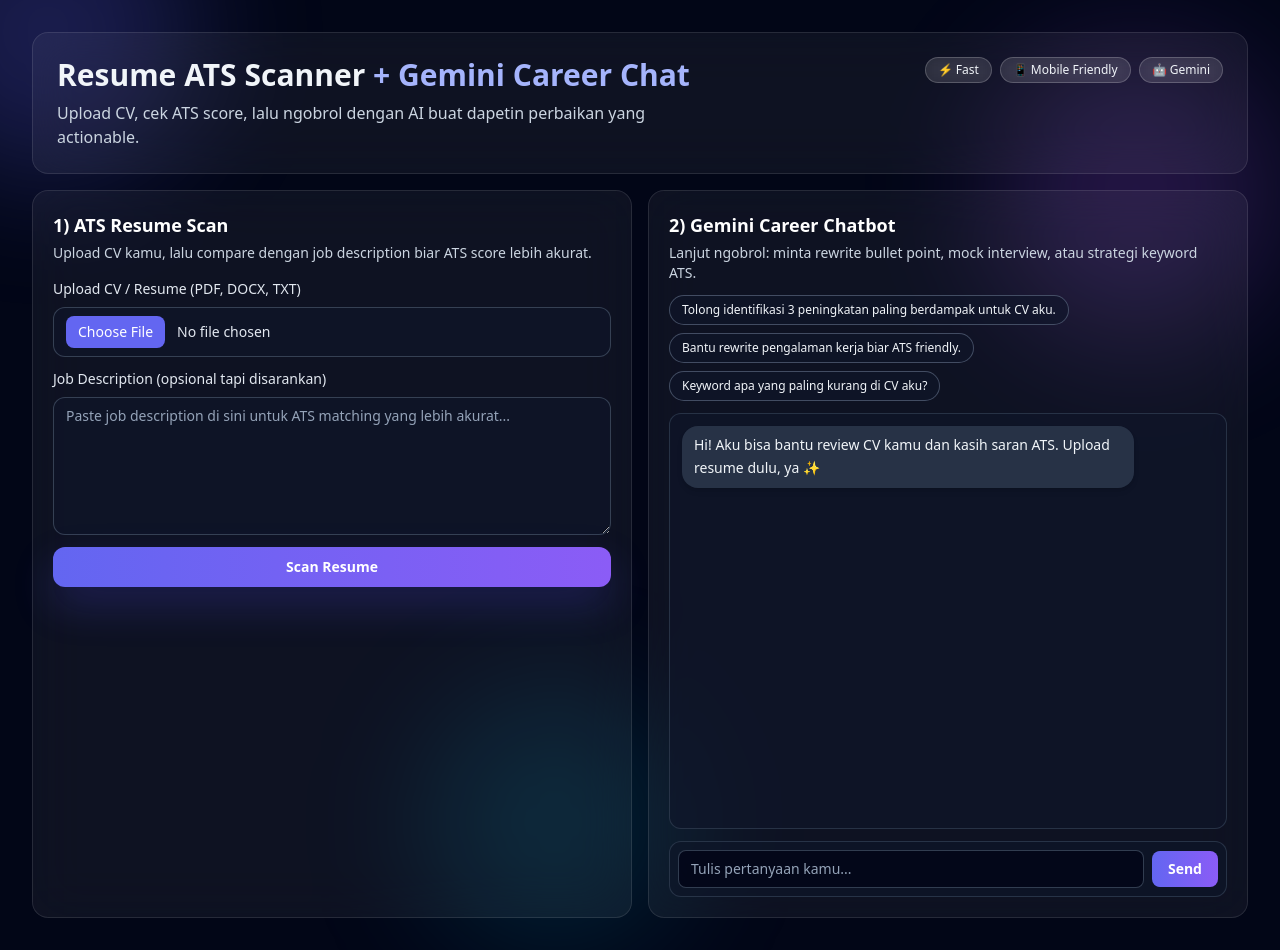
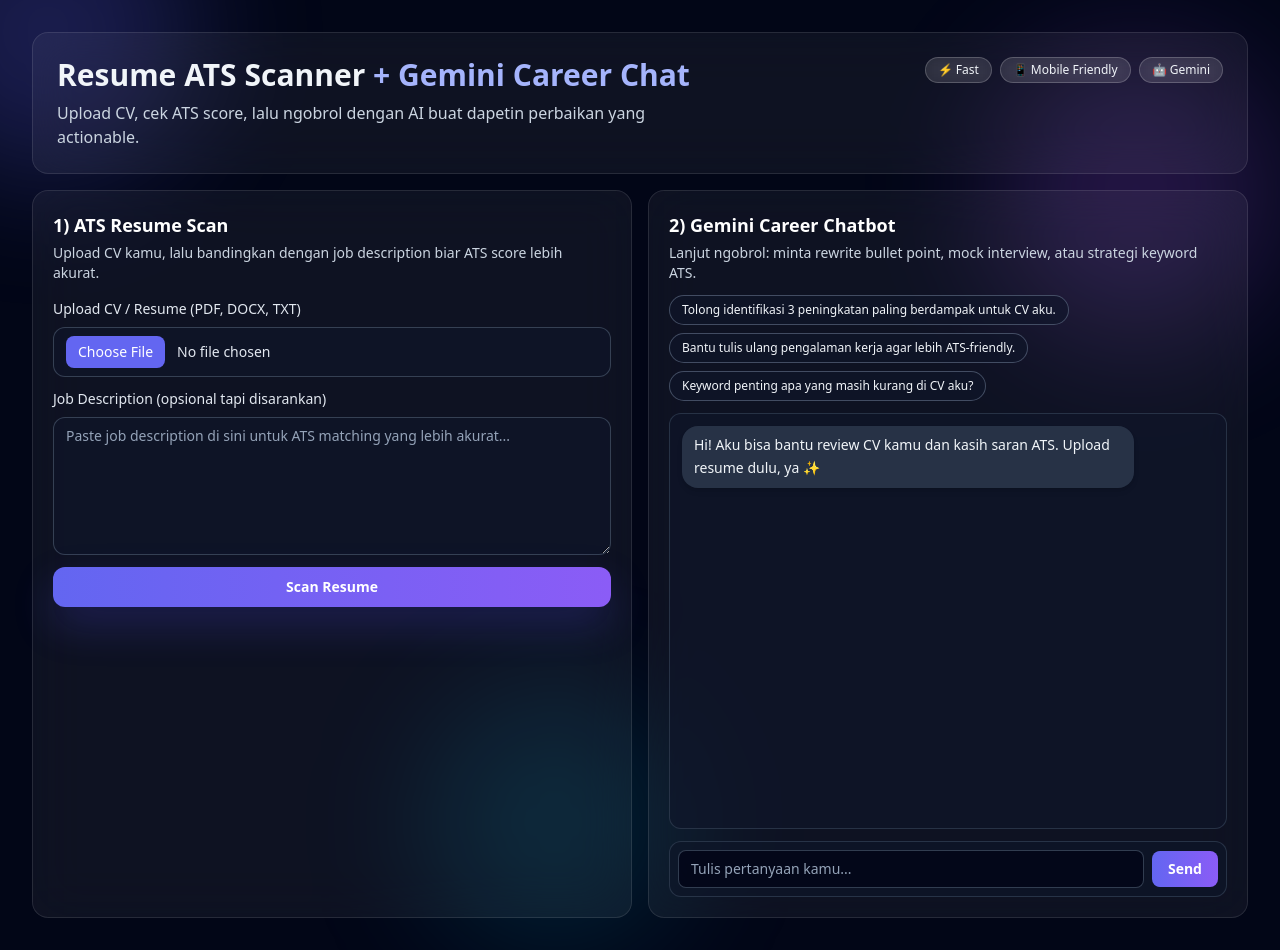
Before and after one commit to norchcode/simplify-ats-gemini, a Next.js app: page / in a window 1280 px wide. Built offline with nearby package versions, Linux system fonts and the light colour scheme.

Commit message:
Polish remaining Indonesian microcopy wording

```diff
--- a/app/page.js
+++ b/app/page.js
@@ -9,8 +9,8 @@
 
 const quickPrompts = [
   "Tolong identifikasi 3 peningkatan paling berdampak untuk CV aku.",
-  "Bantu rewrite pengalaman kerja biar ATS friendly.",
-  "Keyword apa yang paling kurang di CV aku?"
+  "Bantu tulis ulang pengalaman kerja agar lebih ATS-friendly.",
+  "Keyword penting apa yang masih kurang di CV aku?"
 ];
 
 export default function HomePage() {
@@ -176,7 +176,7 @@
           >
             <h2 className="text-lg font-semibold text-white">1) ATS Resume Scan</h2>
             <p className="mt-1 text-sm text-slate-300">
-              Upload CV kamu, lalu compare dengan job description biar ATS score lebih akurat.
+              Upload CV kamu, lalu bandingkan dengan job description biar ATS score lebih akurat.
             </p>
 
             <form onSubmit={handleScan} className="mt-4 space-y-3">
```
